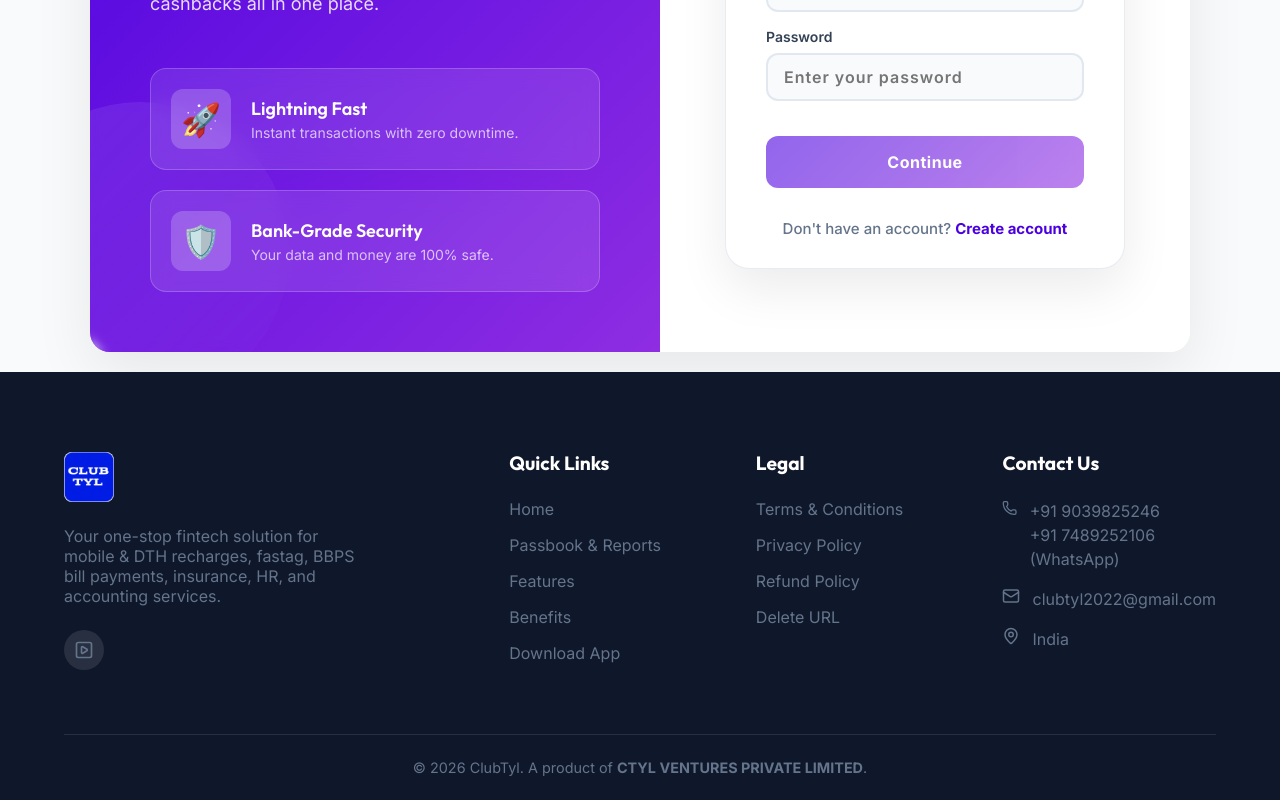
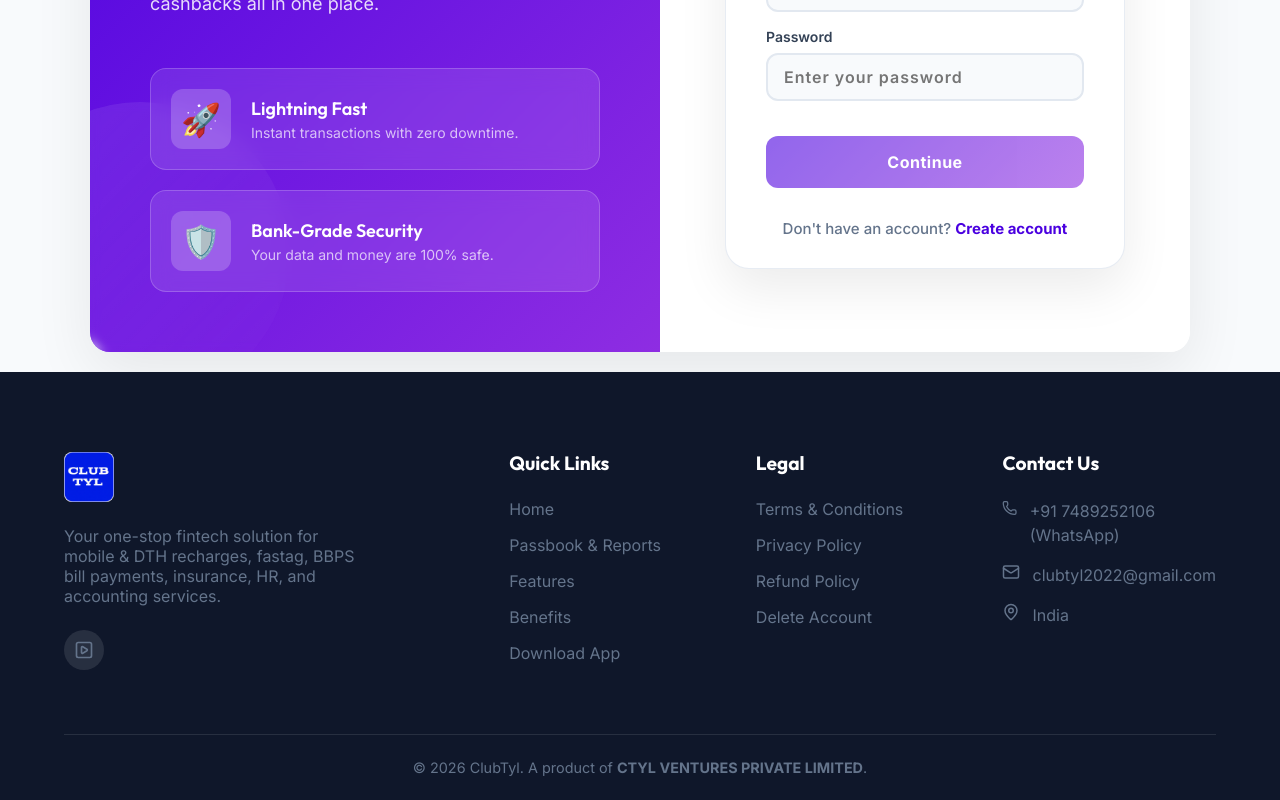
Before and after one commit to techember/ClubTyl-Website, a React (Vite) app: page /login in a window 1280 px wide. Shown: the part 352-1152 px from the top of the page. Built offline with nearby package versions, Linux system fonts and the light colour scheme.

Commit message:
Update Footer.jsx

```diff
--- a/src/components/Footer.jsx
+++ b/src/components/Footer.jsx
@@ -40,7 +40,7 @@ const Footer = () => {
               <li><Link to="/terms">Terms & Conditions</Link></li>
               <li><Link to="/privacy">Privacy Policy</Link></li>
               <li><Link to="/refund">Refund Policy</Link></li>
-              <li><Link to="/DeleteAccount">Delete URL</Link></li>
+              <li><Link to="/DeleteAccount">Delete Account</Link></li>
             </ul>
           </div>
 
@@ -49,7 +49,7 @@ const Footer = () => {
             <ul className="contact-info">
               <li>
                 <Phone size={18} />
-                <span>+91 9039825246<br/>+91 7489252106 (WhatsApp)</span>
+                <span>+91 7489252106 (WhatsApp)</span>
               </li>
               <li>
                 <Mail size={18} />
```
